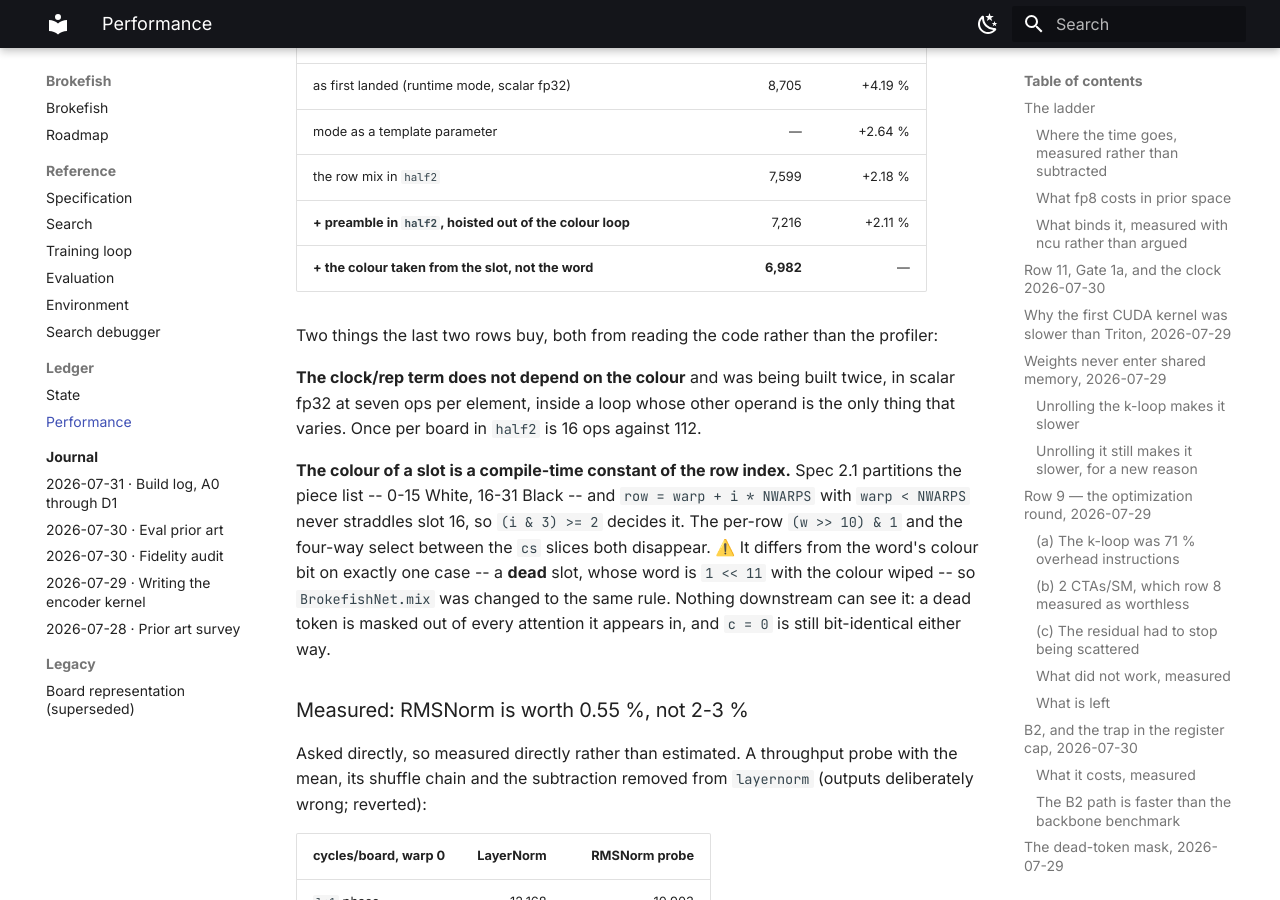
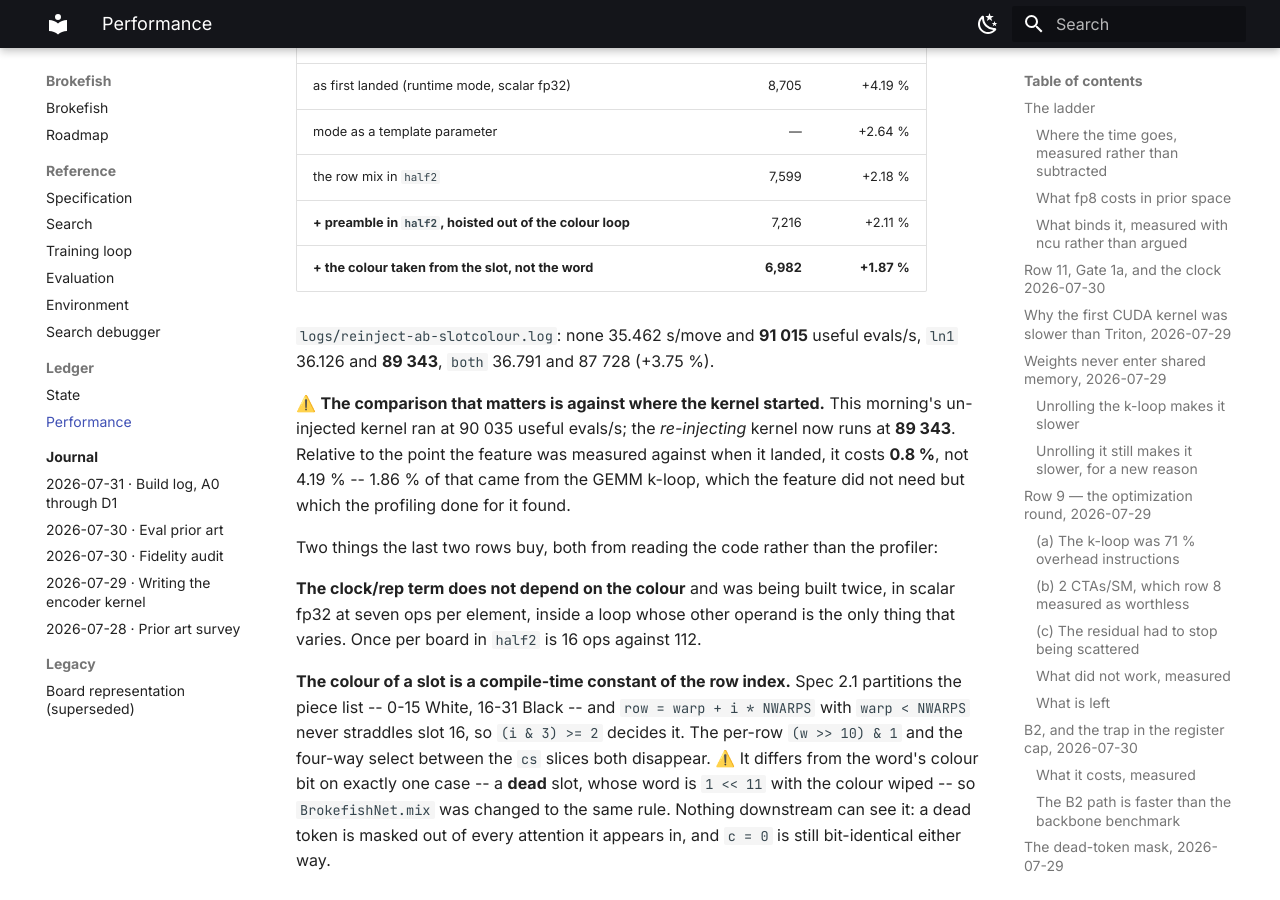
Before and after one commit to TheoBoyer/brokefish, an MkDocs documentation site: the page built from docs/ledger/perf.md, in a window 1280 px wide and 900 px high, scrolled down 42221 px. Built offline with MkDocs 1.6.1 and Material for MkDocs 9.7.7, drawn with Linux system fonts in a browser that asks for light colours.

Commit message:
The final number: ln1 +1.87 %, both +3.75 %, 89 343 useful evals/s
logs/reinject-ab-slotcolour.log, interleaved and order-balanced as always, same
weights and c = 0 in both arms so the trees are identical.

  none  35.462 s/move   91 015 useful evals/s
  ln1   36.126          89 343   +1.87 %
  both  36.791          87 728   +3.75 %

⚠️ The comparison that matters is against where the kernel started this morning:
un-injected it ran at 90 035 useful evals/s, and the *re-injecting* kernel now runs
at 89 343. Against the baseline the feature was measured on when it landed, it costs
0.8 %, not 4.19 %.

Co-Authored-By: Claude Opus 5 (1M context) <noreply@anthropic.com>
Claude-Session: https://claude.ai/code/session_0162N14aGbf6FFLWGLfjmJ2g

```diff
--- a/docs/ledger/perf.md
+++ b/docs/ledger/perf.md
@@ -1488,7 +1488,16 @@ All against the `none` arm of the same build, `bench_phases --impl int8`, 512 CT
 | mode as a template parameter | — | +2.64 % |
 | the row mix in `half2` | 7,599 | +2.18 % |
 | **+ preamble in `half2`, hoisted out of the colour loop** | 7,216 | +2.11 % |
-| **+ the colour taken from the slot, not the word** | **6,982** | — |
+| **+ the colour taken from the slot, not the word** | **6,982** | **+1.87 %** |
+
+`logs/reinject-ab-slotcolour.log`: none 35.462 s/move and **91 015** useful evals/s,
+`ln1` 36.126 and **89 343**, `both` 36.791 and 87 728 (+3.75 %).
+
+⚠️ **The comparison that matters is against where the kernel started.** This morning's
+un-injected kernel ran at 90 035 useful evals/s; the *re-injecting* kernel now runs at
+**89 343**. Relative to the point the feature was measured against when it landed, it
+costs **0.8 %**, not 4.19 % -- 1.86 % of that came from the GEMM k-loop, which the
+feature did not need but which the profiling done for it found.
 
 Two things the last two rows buy, both from reading the code rather than the profiler:
 
```
Also changed, not shown: 1 other file.
